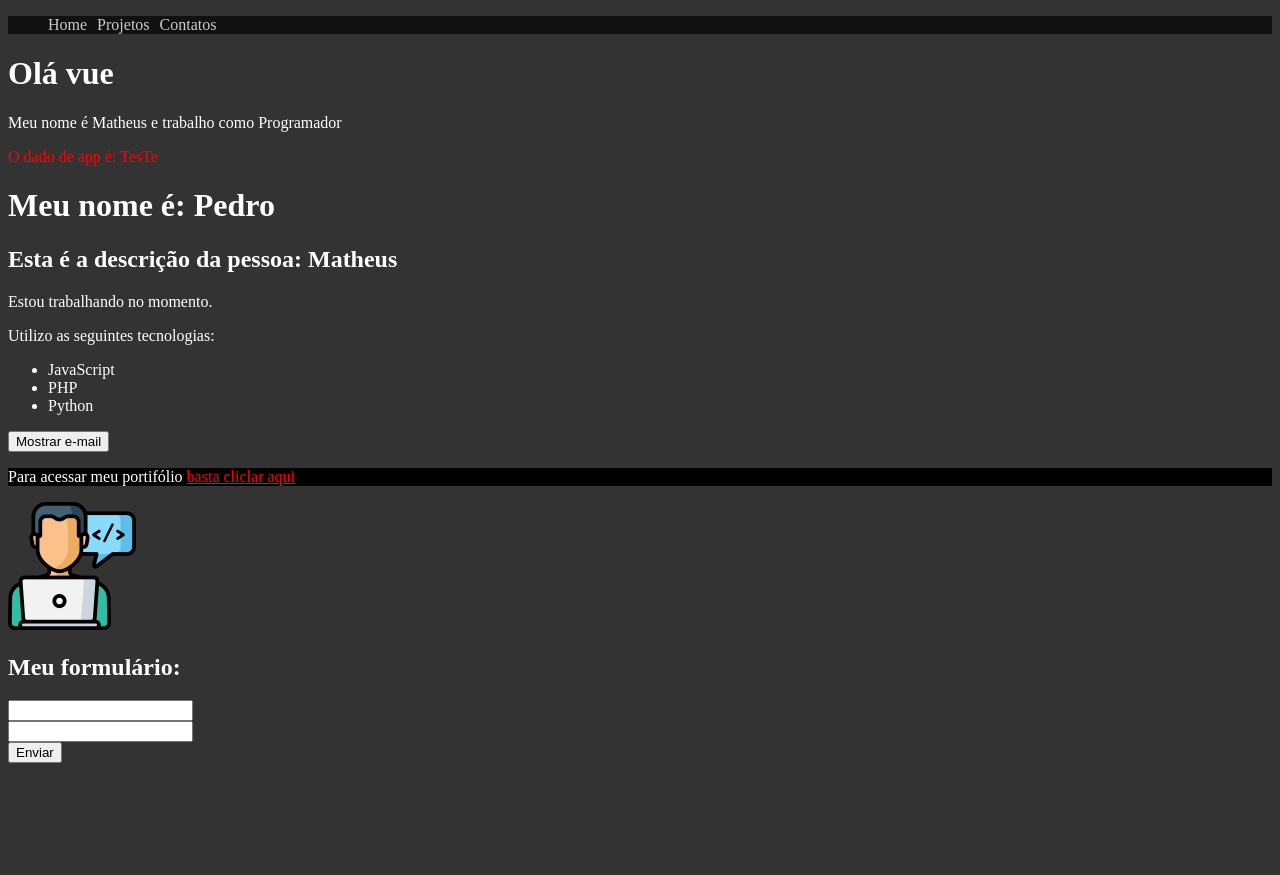
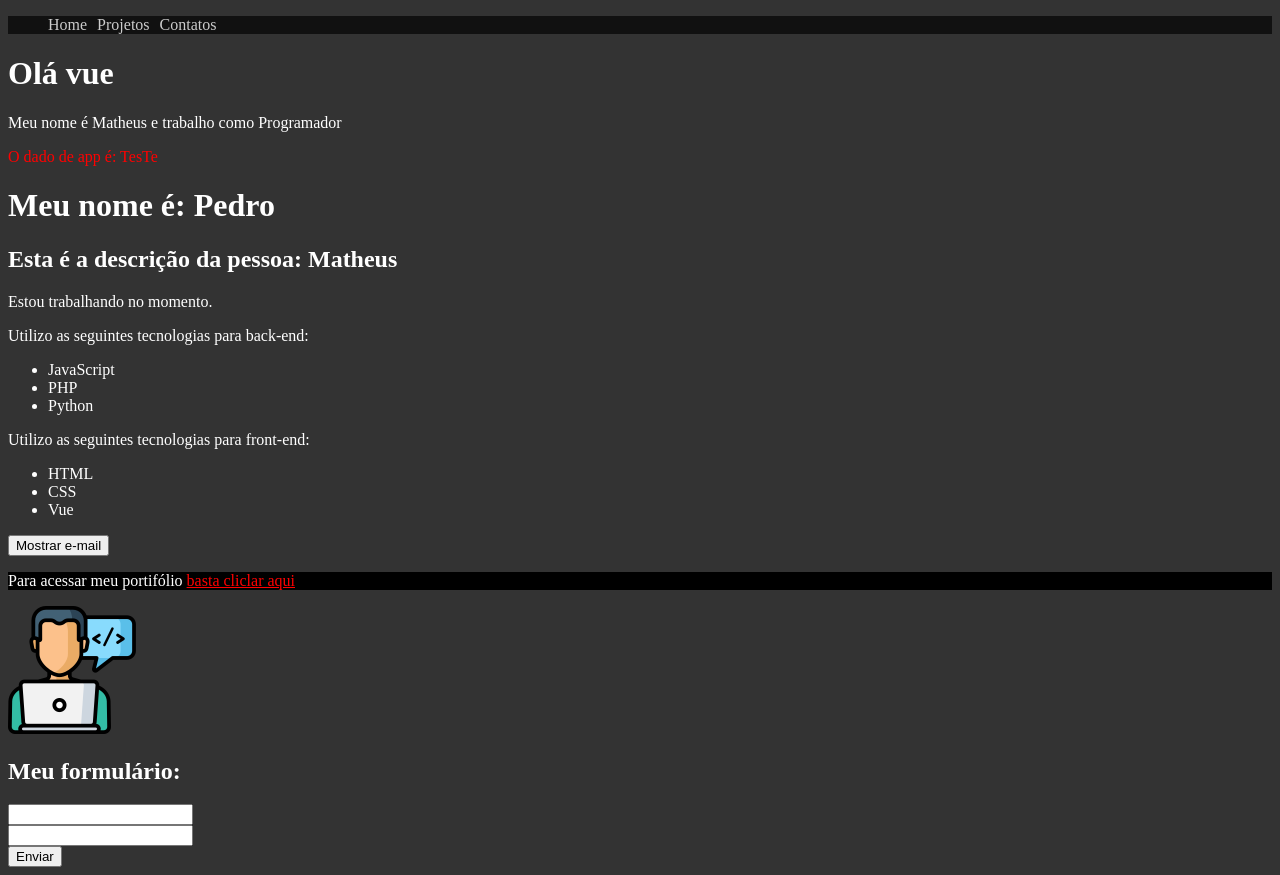
Before and after one commit to regislopeseso/Curso_Vue3_Mattheus_Battisti, a Vue app in the folder 2_projeto_vue/: page / in a window 1280 px wide. Before the commit the page ends 800 px from the top, so only its background shows below. Built offline with nearby package versions, Linux system fonts and the light colour scheme.

Commit message:
Add Aula 13 - Renderização de listas (v-for)

```diff
--- a/2_projeto_vue/src/components/Info.vue
+++ b/2_projeto_vue/src/components/Info.vue
@@ -3,11 +3,19 @@
     <p v-if="esta_trabalhando">Estou trabalhando no momento.</p>
     <p v-else>Estou em busca de novas oportunidades.</p>
 
-    <p>Utilizo as seguintes tecnologias:</p>
+    <p>Utilizo as seguintes tecnologias para back-end:</p>
     <ul>
       <!-- v-for example -->
-      <li v-for="(tech, index) in tecnologies" :key="index">
-        {{ tech }}
+      <li v-for="(technology, index) in backend_technologies" v-bind:key="index">
+        {{ technology }}
+      </li>
+
+
+    </ul>
+    <p>Utilizo as seguintes tecnologias para front-end:</p>
+    <ul>
+      <li v-for="technology in frontend_technologies" :key="technology.id">
+        {{ technology.language }}
       </li>
     </ul>
 
@@ -34,9 +42,14 @@
       esta_trabalhando: true,
       mostrar_email: false,
       email: "matheus@email.com",
-      tecnologies: ["JavaScript", "PHP", "Python"],
       meu_link: "https://google.com",
-      textoBotao: "Mostrar e-mail"
+      textoBotao: "Mostrar e-mail",
+      backend_technologies: ["JavaScript", "PHP", "Python"],
+      frontend_technologies: [
+        {id: 1, language: "HTML"},
+        {id: 2, language: "CSS"},
+        {id: 3, language: "Vue"}
+      ],
     };
   },
   methods: {
```
